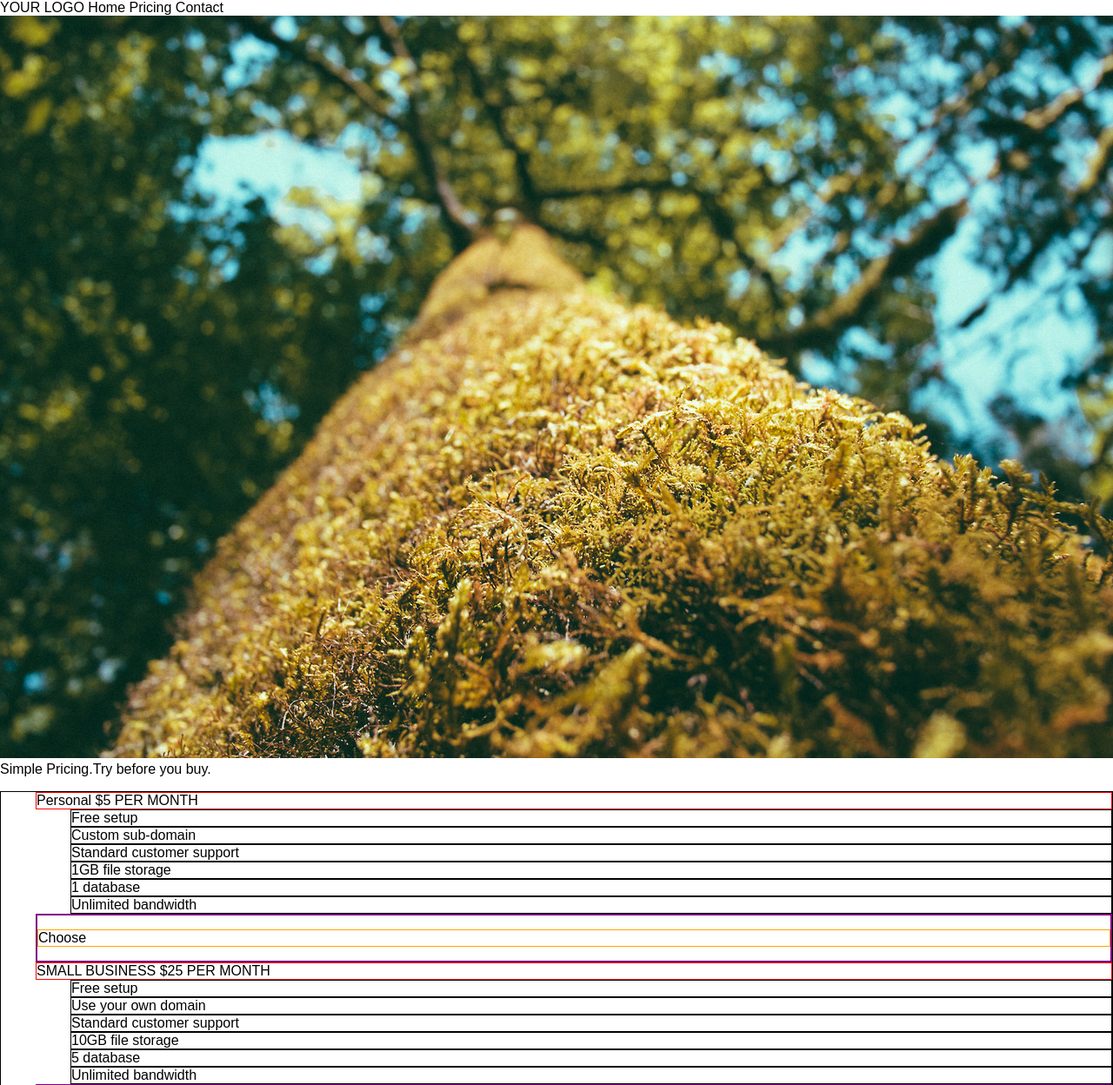
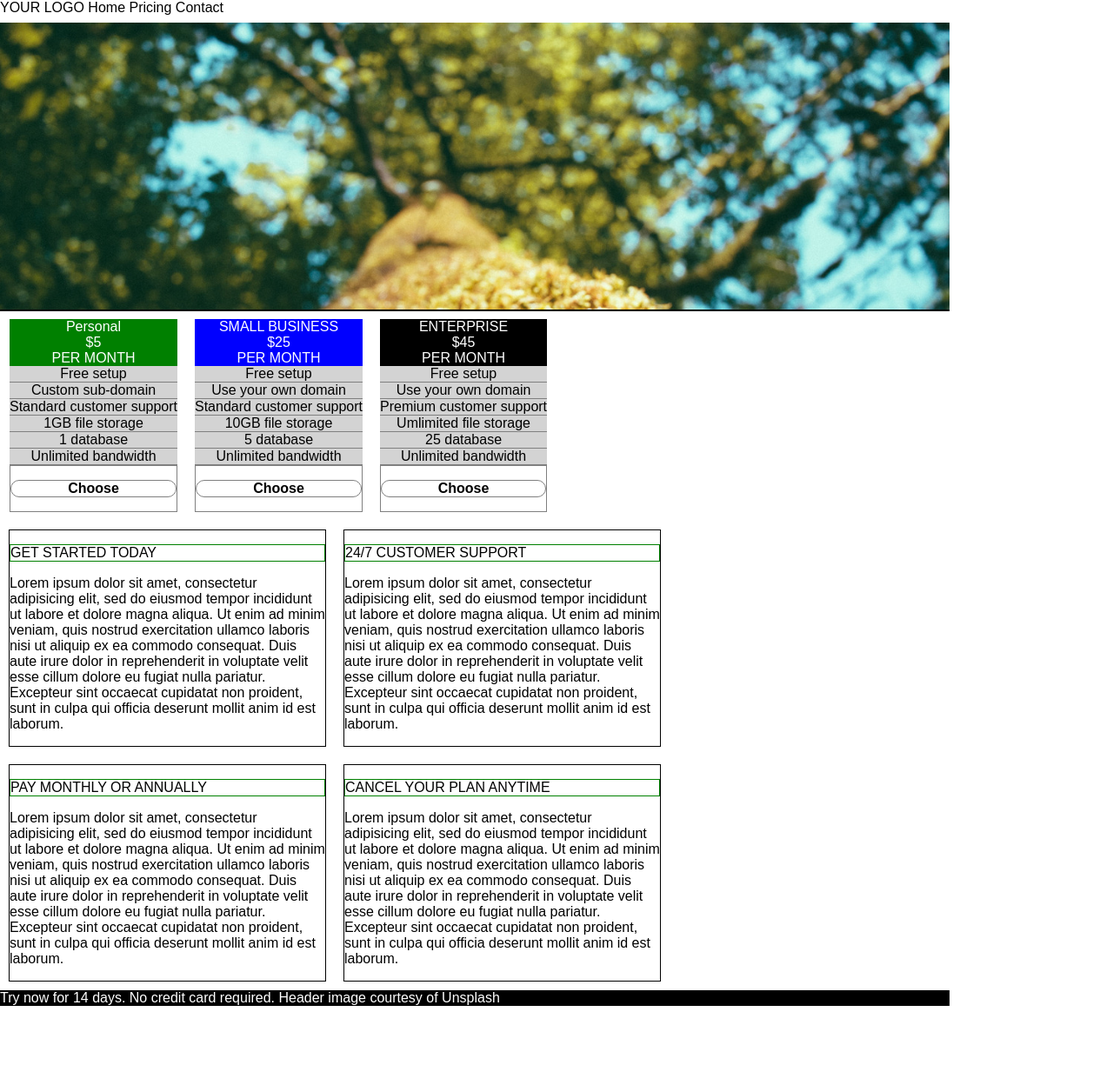
Before and after one commit to llantukh/simplepricing, a plain HTML site: page index.html in a window 1280 px wide. Shown: the top 1248 px of the page at 87% size. After the commit the page ends 1173 px from the top, so only its background shows below. Drawn offline with Linux system fonts and the light colour scheme.

Commit message:
playing with css

```diff
--- a/index.html
+++ b/index.html
@@ -8,6 +8,8 @@
 
 <body>
 
+<div class="page">
+
   <nav>
     <span class="title">YOUR LOGO<span>
     <span>Home<span>
@@ -15,20 +17,31 @@
     <span>Contact<span>
   </nav>
 
-<div class="background">
-  <img src="normal-mode/assets/background.jpg"/>
-  <span>Simple Pricing.Try before you buy.<span>
+<!-- background image with motto -->
+
+<div id="background">
+  <img src="normal-mode/assets/background.jpg" height="700" width="1092"/>
+  <h2 <p>Simple Pricing.</p>
+  <p>Try before you buy.</p></h2>
 </div>
+
+<!-- middle section with three pricing boxes -->
 
 <div class="content">
   <ul class="pricing">
 
+<!-- first box (left) -->
     <li class="item">
 
-      <div class="per-month">
-        <span>Personal<span>
-        <span>$5<span>
-        <span>PER MONTH<SPAN>
+      <div class="first-month">
+        <ul class="type">
+          <li class="type-details">
+            <span>Personal<span></li>
+          <li class="type-details">
+            <span>$5<span></li>
+          <li class="type-details">
+            <span>PER MONTH<span></li>
+        </ul>
       </div>
 
       <ul class:"info">
@@ -52,12 +65,14 @@
 
    </li>
 
+<!-- second box (middle) -->
    <li class="item">
 
-     <div class="per-month">
-       <span> SMALL BUSINESS<span>
-       <span>$25<span>
-       <span>PER MONTH<SPAN>
+     <div class="second-month">
+       <ul class="type">
+        <li class="type-details"><span> SMALL BUSINESS<span></li>
+        <li class="type-details"><span>$25<span></li>
+        <li class="type-details"><span>PER MONTH<SPAN></li>
      </div>
 
      <ul class:"info">
@@ -81,12 +96,14 @@
 
   </li>
 
+<!-- third box (right) -->
   <li class="item">
 
-    <div class="per-month">
-      <span> ENTERPRISE<span>
-      <span>$45<span>
-      <span>PER MONTH<SPAN>
+    <div class="third-month">
+      <ul class="type">
+        <li class="type-details"><span> ENTERPRISE<span></li>
+        <li class="type-details"><span>$45<span></li>
+        <li class="type-details"><span>PER MONTH<span></li>
     </div>
 
     <ul class:"info">
@@ -109,25 +126,32 @@
     </div>
 
  </li>
+ </div>
+
+<!-- bottom section with four detail boxes -->
 
 <div class="container">
   <ul class="more-content">
 
+<!-- first box (top left) -->
     <li class="details">
       <p class="heading">
         <span>GET STARTED TODAY<span> </p>
       <p> <span> Lorem ipsum dolor sit amet, consectetur adipisicing elit, sed do eiusmod tempor incididunt ut labore et dolore magna aliqua. Ut enim ad minim veniam, quis nostrud exercitation ullamco laboris nisi ut aliquip ex ea commodo consequat. Duis aute irure dolor in reprehenderit in voluptate velit esse cillum dolore eu fugiat nulla pariatur. Excepteur sint occaecat cupidatat non proident, sunt in culpa qui officia deserunt mollit anim id est laborum.<span> </p>
 
+<!-- second box (bottom left) -->
     <li class="details">
       <p class="heading">
         <span>24/7 CUSTOMER SUPPORT<span> </p>
       <p> <span> Lorem ipsum dolor sit amet, consectetur adipisicing elit, sed do eiusmod tempor incididunt ut labore et dolore magna aliqua. Ut enim ad minim veniam, quis nostrud exercitation ullamco laboris nisi ut aliquip ex ea commodo consequat. Duis aute irure dolor in reprehenderit in voluptate velit esse cillum dolore eu fugiat nulla pariatur. Excepteur sint occaecat cupidatat non proident, sunt in culpa qui officia deserunt mollit anim id est laborum.<span> </p>
 
+<!-- third box (top right) -->
     <li class="details">
       <p class="heading">
         <span>PAY MONTHLY OR ANNUALLY<span> </p>
       <p> <span> Lorem ipsum dolor sit amet, consectetur adipisicing elit, sed do eiusmod tempor incididunt ut labore et dolore magna aliqua. Ut enim ad minim veniam, quis nostrud exercitation ullamco laboris nisi ut aliquip ex ea commodo consequat. Duis aute irure dolor in reprehenderit in voluptate velit esse cillum dolore eu fugiat nulla pariatur. Excepteur sint occaecat cupidatat non proident, sunt in culpa qui officia deserunt mollit anim id est laborum.<span> </p>
 
+<!-- fourth box (bottom right) -->
     <li class="details">
       <p class="heading">
         <span>CANCEL YOUR PLAN ANYTIME<span> </p>
@@ -135,10 +159,14 @@
   </ul>
 </div>
 
+<!-- bottom line of the page -->
+
 <div class="footer">
   <p class="closing">
-    <span class="convince">Try now<span> <span>for 14 days. No credit card required. Header image courtesy of<span>
+    <span class="convince">Try now<span> <span class="fine-print">for 14 days. No credit card required. Header image courtesy of<span>
     <span class="convince">Unsplash<span> </p>
+</div>
+
 </div>
 
 </body>
--- a/main.css
+++ b/main.css
@@ -1,3 +1,5 @@
+/* general rules for entire page */
+
 li{
   list-style: none;
 }
@@ -6,35 +8,108 @@ li{
   box-sizing: border-box;
 }
 
+ul{
+  padding-left: 0px;
+}
+
+.page{
+  width: 1092px;
+}
+
+/*background image w/ motto*/
+
+div#background{
+  overflow: hidden;
+  width: 100%;
+  height: 330px;
+  margin-left: 0px;
+  margin-top: 8px;
+  padding-right: 0px;
+  position: relative;
+}
+
+h2{
+  position: absolute;
+}
+
+h2 p{
+  color: blue;
+}
+
+/* middle section w/ three boxes */
+
+.content{
+  text-align: center;
+}
+
 .pricing{
   border: 1px solid black;
+  margin: auto;
 }
 
-.per-month{
-  border: 1px solid red;
+.item{
+  float: left;
+  margin: 10px;
+  border: lightgrey;
+}
+
+.first-month{
+  background: green;
+  color: white;
+}
+
+.second-month{
+  background: blue;
+  color: white;
+}
+
+.third-month{
+  background: black;
+  color: white;
 }
 
 .package{
-  border: 1px solid black;
+  border-bottom: 1px solid grey;
+  background: lightgrey;
 }
 
 .button{
-  border: 1px solid orange;
+  border: 1px solid grey;
+  font-weight: bold;
+  border-radius: 10px;
+  margin-right: 0px;
 }
 
 .bottom{
-  border: 2px solid purple;
+  border: 1px solid grey;
 }
 
-/*.item{
-  float: left;
+/*bottom section w/ four boxes*/
+
+.container{
+  clear: both;
 }
-*/
 
 .details{
+  width: 365px;
+  margin: 10px;
+  float: left;
   border: 1px solid black;
 }
 
 .heading{
   border: 1px solid green;
 }
+
+/*bottom line of the page*/
+
+.footer{
+  clear: both;
+  background: black;
+  margin: 0px;
+}
+
+.convince{
+  color: white;
+  text-decoration-style: solid;
+}
```
